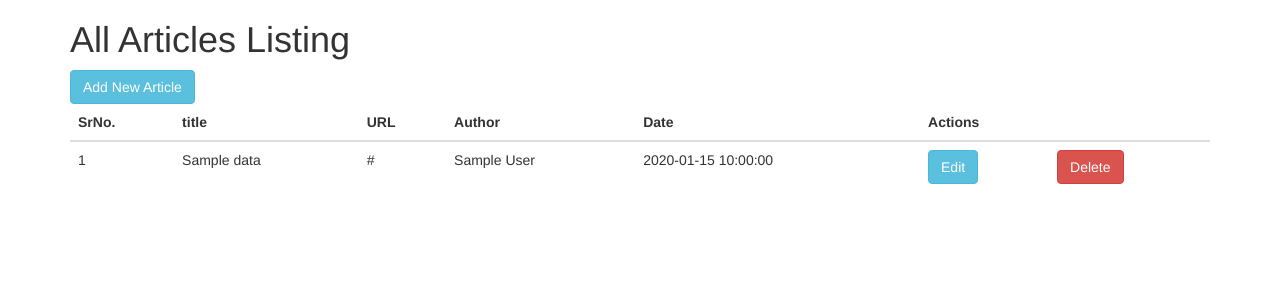
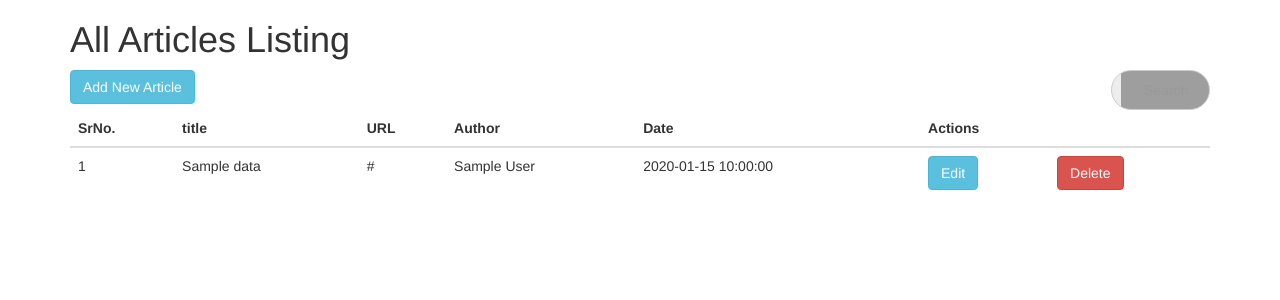
Before and after one commit to ankurgarg36/slim2, a PHP site: template api/views/article/view-articles.html.twig in a window 1280 px wide. Shown: the top 300 px of the page. Run offline with PHP 8.4, Linux system fonts and the light colour scheme; the template is opened without the code that fills it: most values are stand-ins (such as "Sample title", 1, 10 or a date in 2020); some libraries are stand-ins or nearby versions; grey boxes are pictures that could not be loaded.

Commit message:
creating a separate controller ArticleWebController for frontend stuff.

```diff
--- a/api/APIRoutes.php
+++ b/api/APIRoutes.php
@@ -10,6 +10,7 @@ namespace MyApp;
 
 use MyApp\controllers\AccountsController;
 use MyApp\controllers\ArticleController;
+use MyApp\controllers\ArticleWebController;
 use MyApp\controllers\AuthorController;
 use MyApp\controllers\TestController2;
 
@@ -19,6 +20,7 @@ const STATUS2 = "2";
 class APIRoutes {
 
 	const GROUP_ARTICLE = "article";
+	const GROUP_ARTICLE_WEB = "article-web";
 	const GROUP_TEST = "test";
 	const GROUP_PRODUCT = "product";
 	const GROUP_AUTHOR = "author";
@@ -42,6 +44,10 @@ class APIRoutes {
 			case self::GROUP_PRODUCT;
 				$controller= new ArticleController($app);
 				$templateDirectory = self::GROUP_ARTICLE;
+				break;
+			case self::GROUP_ARTICLE_WEB;
+				$controller= new ArticleWebController($app);
+				$templateDirectory = self::GROUP_ARTICLE_WEB;
 				break;
 			case self::GROUP_TEST;
 				$controller = new TestController2($app);
--- a/api/helpers/ArticleHelper.php
+++ b/api/helpers/ArticleHelper.php
@@ -134,7 +134,7 @@ class ArticleHelper {
 			}
 			return $numberOfRecordsUpdated;
 		}else{
-			throw new Exception('Group does not exist');
+			throw new Exception('Article does not exist');
 		}
 	}
 
--- a/api/views/article/add-article.html.twig
+++ b/api/views/article/add-article.html.twig
@@ -3,10 +3,10 @@
 {% block content %}
     <div class="container col-lg-6">
         <h1>Add Article</h1>
-        <form role="form" method="POST" action="{{base_url}}/article/create-web">
+        <form role="form" method="POST" action="{{base_url}}/article-web/create">
             <div class="form-group">
                 <label for="name">Title</label>
-                <input type="text" class="form-control" required id="title" name="title">
+                <input type="text" class="form-control" required id="title" name="title" onblur="convertToSlug(this.value)">
             </div>
             <div class="form-group">
                 <label for="name">Author</label>
--- a/api/views/article/view-articles.html.twig
+++ b/api/views/article/view-articles.html.twig
@@ -2,7 +2,10 @@
 
 {% block content %}
     <h1>All Articles Listing</h1>
-    <div><a href="{{base_url}}/article/create-web" class="btn btn-info">Add New Article</a></div>
+        <form method="get" action="{{ base_url }}/article-web/search">
+        <input type="search" placeholder="Search" name="q">
+    </form>
+    <div><a href="{{base_url}}/article-web/create" class="btn btn-info">Add New Article</a></div>
     {{ flash.success }}
     <div class="bs-example">
         <table class="table table-hover">
@@ -26,7 +29,7 @@
                         <td>{{ row['Url'] }}</td>
                         <td>{{ row['Author.AuthorName'] }}</td>
                         <td>{{ row['Date'] }}</td>
-                        <td><a href="{{base_url}}/article/update-web/{{row['Id']}}" class="btn btn-info">Edit</a></td>
+                        <td><a href="{{base_url}}/article-web/update/{{row['Id']}}" class="btn btn-info">Edit</a></td>
                         <td>
                             <button class="btn btn-danger" onclick="deleteArticle({{row['Id']}})" >Delete</button>
                         </td>
@@ -40,7 +43,7 @@
         </table>
     </div>
 
-    <form action="{{base_url}}/article/delete-web" method="POST" id="form-delete">
+    <form action="{{base_url}}/article-web/delete" method="POST" id="form-delete">
         <input type="hidden" name="_METHOD" value="DELETE"/>
         <input type="hidden" id="id" name="id" value="">
     </form>
--- a/api/views/layout/layout.html.twig
+++ b/api/views/layout/layout.html.twig
@@ -42,5 +42,69 @@ function deleteArticle(id){
 		document.getElementById('form-delete').submit();
 	}
 }
+function convertToSlug(Text)
+{
+	if(Text==""){
+		return null;
+	}
+	var slug =  Text
+			.toString().toLowerCase()
+			.replace(/\s+/g, '-')           // Replace spaces with -
+			.replace(/[^\w\-]+/g, '')       // Remove all non-word chars
+			.replace(/\-\-+/g, '-')         // Replace multiple - with single -
+			.replace(/^-+/, '')             // Trim - from start of text
+			.replace(/-+$/, '');
+	document.getElementById('url').value = "http://www." + slug + ".com";
+}
 </script>
 </html>
+<style>
+
+	input {
+		outline: none;
+	}
+	input[type=search] {
+		-webkit-appearance: textfield;
+		-webkit-box-sizing: content-box;
+		font-family: inherit;
+		font-size: 100%;
+		float: right;
+	}
+	input::-webkit-search-decoration,
+	input::-webkit-search-cancel-button {
+		display: none;
+	}
+
+
+	input[type=search] {
+		background: #ededed url(http://static.tumblr.com/ftv85bp/MIXmud4tx/search-icon.png) no-repeat 9px center;
+		border: solid 1px #ccc;
+		padding: 9px 10px 9px 32px;
+		width: 55px;
+
+		-webkit-border-radius: 10em;
+		-moz-border-radius: 10em;
+		border-radius: 10em;
+
+		-webkit-transition: all .5s;
+		-moz-transition: all .5s;
+		transition: all .5s;
+	}
+	input[type=search]:focus {
+		width: 130px;
+		background-color: #fff;
+		border-color: #66CC75;
+
+		-webkit-box-shadow: 0 0 5px rgba(109,207,246,.5);
+		-moz-box-shadow: 0 0 5px rgba(109,207,246,.5);
+		box-shadow: 0 0 5px rgba(109,207,246,.5);
+	}
+
+
+	input:-moz-placeholder {
+		color: #999;
+	}
+	input::-webkit-input-placeholder {
+		color: #999;
+	}
+</style>
--- a/db/articles.schema.xml
+++ b/db/articles.schema.xml
@@ -32,7 +32,7 @@
 
     <behavior name="validate">
       <parameter name="rule1" value="{column: title, validator: NotNull}" />
-      <parameter name="rule2" value="{column: title, validator: Length, options: {max: 30}}" />
+      <parameter name="rule2" value="{column: title, validator: Length, options: {max: 255}}" />
       <parameter name="rule3" value="{column: url, validator: NotNull}" />
       <parameter name="rule5" value="{column: url, validator: Url}" />
       <parameter name="rule4" value="{column: date, validator: NotNull}" />
--- a/db/generated-classes/articles/Base/Articles.php
+++ b/db/generated-classes/articles/Base/Articles.php
@@ -1360,7 +1360,7 @@ abstract class Articles implements ActiveRecordInterface
     static public function loadValidatorMetadata(ClassMetadata $metadata)
     {
         $metadata->addPropertyConstraint('title', new NotNull());
-        $metadata->addPropertyConstraint('title', new Length(array ('max' => 30,)));
+        $metadata->addPropertyConstraint('title', new Length(array ('max' => 255,)));
         $metadata->addPropertyConstraint('url', new NotNull());
         $metadata->addPropertyConstraint('url', new Url());
         $metadata->addPropertyConstraint('date', new NotNull());
--- a/db/generated-classes/articles/Map/ArticlesTableMap.php
+++ b/db/generated-classes/articles/Map/ArticlesTableMap.php
@@ -176,7 +176,7 @@ class ArticlesTableMap extends TableMap
     public function getBehaviors()
     {
         return array(
-            'validate' => array('rule1' => array ('column' => 'title','validator' => 'NotNull',), 'rule2' => array ('column' => 'title','validator' => 'Length','options' => array ('max' => 30,),), 'rule3' => array ('column' => 'url','validator' => 'NotNull',), 'rule5' => array ('column' => 'url','validator' => 'Url',), 'rule4' => array ('column' => 'date','validator' => 'NotNull',), 'rule6' => array ('column' => 'author_id','validator' => 'NotNull',), ),
+            'validate' => array('rule1' => array ('column' => 'title','validator' => 'NotNull',), 'rule2' => array ('column' => 'title','validator' => 'Length','options' => array ('max' => 255,),), 'rule3' => array ('column' => 'url','validator' => 'NotNull',), 'rule5' => array ('column' => 'url','validator' => 'Url',), 'rule4' => array ('column' => 'date','validator' => 'NotNull',), 'rule6' => array ('column' => 'author_id','validator' => 'NotNull',), ),
             'query_cache' => array('backend' => 'apc', 'lifetime' => '3600', ),
         );
     } // getBehaviors()
--- a/db/generated-sql/articles.sql
+++ b/db/generated-sql/articles.sql
@@ -36,7 +36,7 @@ CREATE TABLE `articles`.`articles`
 (
     `id` INTEGER NOT NULL AUTO_INCREMENT,
     `author_id` INTEGER NOT NULL,
-    `title` VARCHAR(30) NOT NULL,
+    `title` VARCHAR(255) NOT NULL,
     `url` VARCHAR(255) NOT NULL,
     `date` DATE NOT NULL,
     PRIMARY KEY (`id`),
```
Also changed, not shown: api/controllers/ArticleController.php (+1 -74 lines), api/controllers/ArticleWebController.php (added, +108 -0 lines), api/views/article/edit-article.html.twig (+2 -6 lines).
